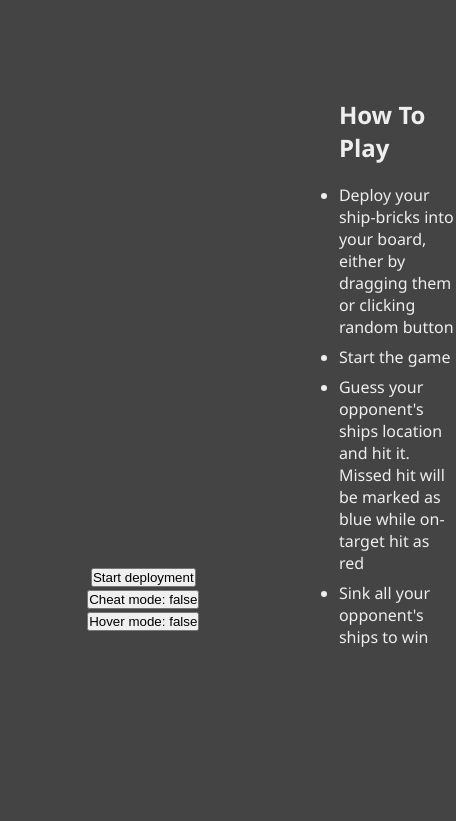
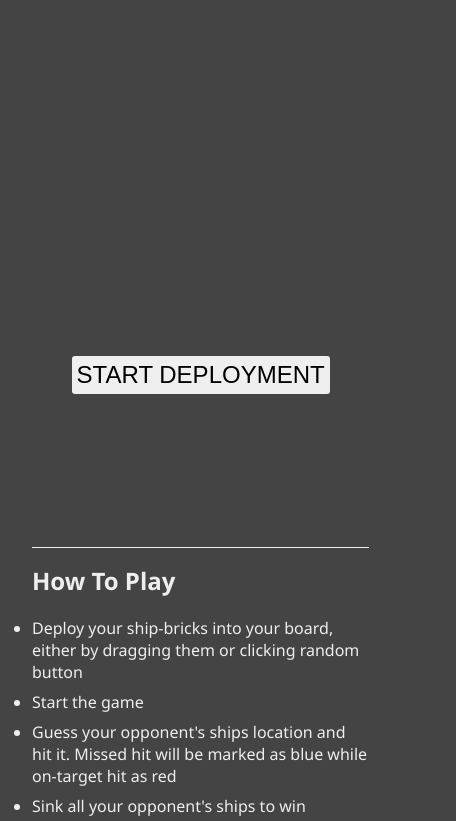
Before and after one commit to tian-1800/battleship, a website with bundled scripts: page dist/index.html in a window 390 px wide. Shown: the part 110-931 px from the top of the page, 456 px wide, since content can reach past the window. Before the commit the page ends 844 px from the top, so only its background shows below. Built offline with nearby package versions, Linux system fonts and the light colour scheme.

Commit message:
CSS classes renaming

```diff
--- a/src/components/ButtonContainer.js
+++ b/src/components/ButtonContainer.js
@@ -9,13 +9,14 @@ const ButtonContainer = (
 
   //   Initialize buttons
   const btnPlay = document.createElement("button");
-  btnPlay.className = "button__play";
+  btnPlay.className = "button button__play";
   const btnCheat = document.createElement("button");
-  btnCheat.className = "button__cheat";
+  btnCheat.className = "button button__cheat";
   const btnHover = document.createElement("button");
-  btnHover.className = "button__hover";
-
-  buttonContainer.append(btnPlay, btnCheat, btnHover);
+  btnHover.className = "button button__hover";
+  btnCheat.classList.add("hidden");
+  btnHover.classList.add("hidden");
+  buttonContainer.append(btnCheat, btnHover, btnPlay);
 
   btnPlay.textContent = "Start deployment";
   const playHandler = () => {
--- a/src/components/GameBoardComponent.js
+++ b/src/components/GameBoardComponent.js
@@ -1,5 +1,4 @@
 import Ship from "../js_modules/Ship";
-// import Gameboard from "../js_modules/Gameboard";
 
 const GameBoardComponent = (player, changeTurn, getHover) => {
   const opponent = player.getOpponent();
@@ -55,7 +54,6 @@ const GameBoardComponent = (player, changeTurn, getHover) => {
         container.removeChild(dragged);
         if (container.getElementsByTagName("button").length > 0)
           container.removeChild(container.getElementsByTagName("button")[0]);
-        console.log(container.childNodes.length);
         if (container.childNodes.length === 0) {
           document.getElementsByClassName("button__play")[0].disabled = false;
         }
--- a/src/components/PlacementBoard.js
+++ b/src/components/PlacementBoard.js
@@ -94,6 +94,7 @@ const PlacementBoard = (fleet, player) => {
     fleet.forEach((ship) => renderShip(ship, `${idTemplate}-${ship.name}`));
 
     const rndButton = document.createElement("button");
+    rndButton.classList.add("button", "button__random");
     rndButton.textContent = "Random Placement";
     rndButtonHandler(rndButton, () => {
       player.getOwnBoard().deployFleet(fleet, "random");
--- a/src/css/style.scss
+++ b/src/css/style.scss
@@ -12,12 +12,8 @@ header {
   background-color: #111;
 
   h1 {
-    padding: 2rem 0;
+    padding: 1rem 0;
   }
-}
-
-main {
-  padding: 1rem 0;
 }
 
 ul {
@@ -39,27 +35,37 @@ ul {
 
   &__announcement {
     grid-column: 4 / span 2;
-    grid-row: 1 / span 1;
+    grid-row: 0 / span 1;
   }
   &__player.one {
     grid-column: 2 / span 2;
-    grid-row: 2 / span 5;
+    grid-row: 1 / span 5;
   }
 
   &__player.two {
     grid-column: 5 / span 2;
-    grid-row: 2 / span 5;
+    grid-row: 1 / span 5;
   }
 
   &__button {
     grid-column: 2 / span 5;
-    grid-row: 9 / span 1;
+    grid-row: 8 / span 1;
     text-align: center;
   }
 
   &__rules {
     grid-column: 9 / span 3;
-    grid-row: 2 / span 8;
+    grid-row: 1 / span 8;
+  }
+  @media only screen and (max-width: 768px) {
+    grid-template-columns: repeat(8, 12.5%);
+
+    &__rules {
+      border-top: solid 1px #eee;
+      grid-column: 1 / span 7;
+      grid-row: 14 / span 1;
+      margin: 0 2rem;
+    }
   }
 }
 
@@ -110,8 +116,18 @@ ul {
   }
 }
 
-.button-container {
-  text-align: center;
+.button {
+  padding: 5px;
+  margin: 5px;
+  border-radius: 3px;
+  border: none;
+
+  &__play {
+    display: block;
+    margin: 5px auto;
+    font-size: 1.5rem;
+    text-transform: uppercase;
+  }
 }
 
 .hidden {
--- a/src/index.js
+++ b/src/index.js
@@ -91,7 +91,6 @@ const gameLoop = (() => {
       },
       getHover
     );
-    console.log("deploy");
     mainFrame.append(containerOne, containerTwo);
   };
 
```
Also changed, not shown: README.md, dist/main.js, src/css/style.css, 1 other file.
